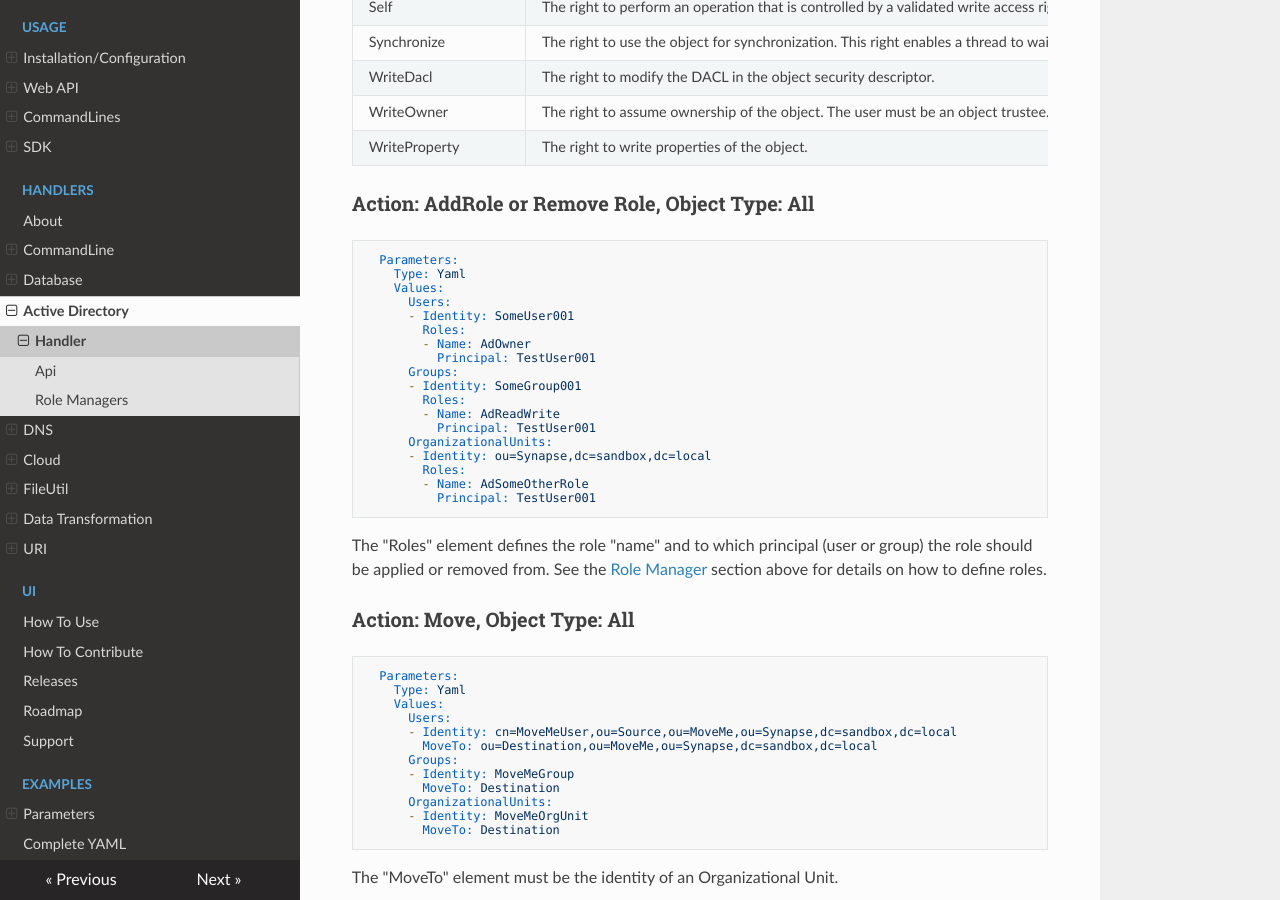
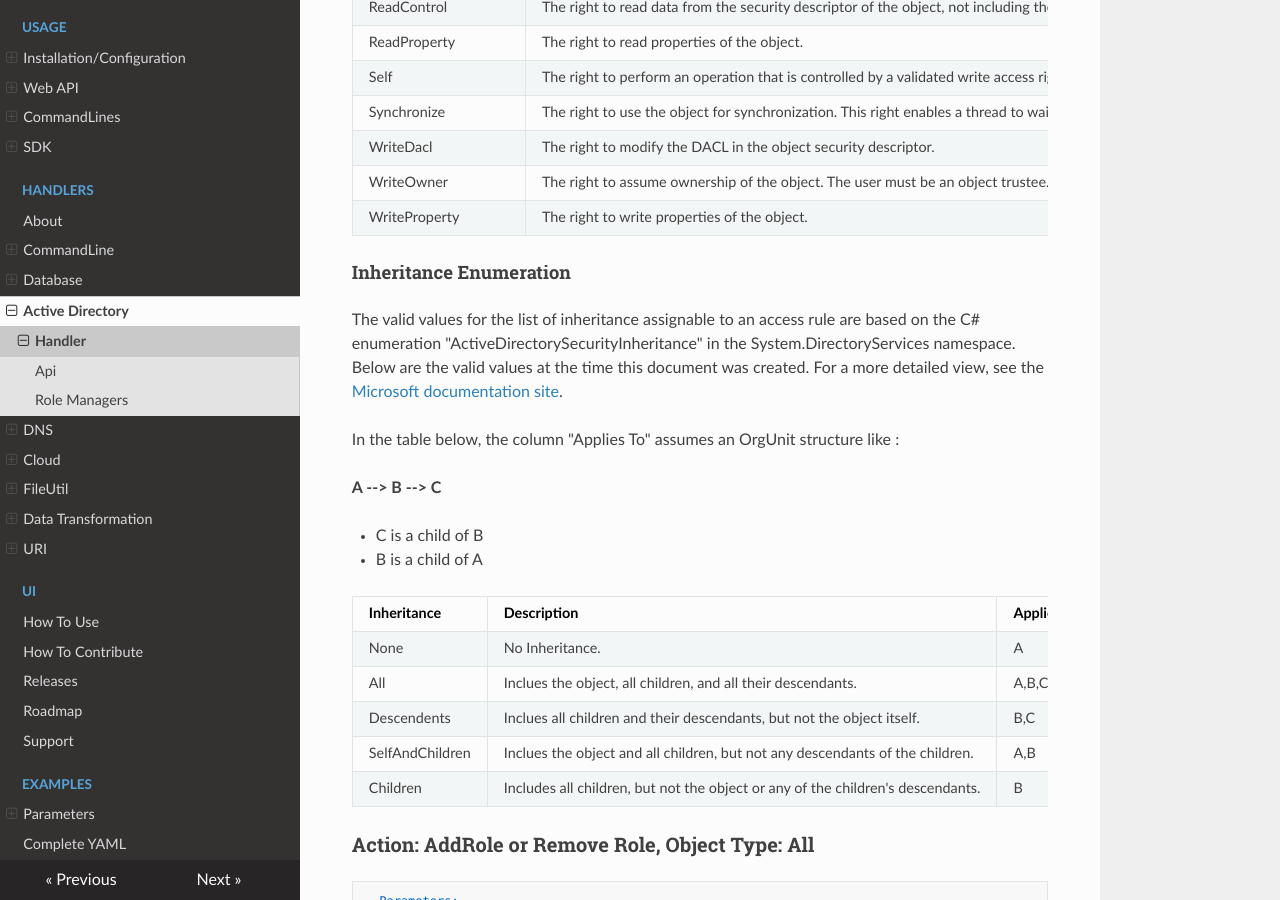
Before and after one commit to SynapseProject/synapse.docs, an MkDocs documentation site: the page built from docs/handlers/ad/handler.md, in a window 1280 px wide and 900 px high, scrolled down 11303 px. Built offline with MkDocs 1.6.1, drawn with Linux system fonts in a browser that asks for light colours; nearby versions of some CDN libraries; old or Windows-style settings are respelled for this version of MkDocs; some of the changed text lies outside the part shown.

Commit message:
Updated to add AccessRule Inheritance.

```diff
--- a/docs/handlers/ad/handler.md
+++ b/docs/handlers/ad/handler.md
@@ -367,24 +367,29 @@ Values under the "Properties" section are dynamic.  Any "attribute" that ActiveD
         - Identity: TestUser001
           Type: Allow
           Rights: Self,GenericRead
+          Inheritance: None
         - Identity: TestUser001
           Type: Deny
           Rights: ListChildren
+          Inheritance: All
       Groups:
       - Identity: SomeGroup001
         AccessRules:
         - Identity: TestUser001
           Type: Allow
           Rights: Self,GenericRead
+          Inheritance: Descendents
         - Identity: TestUser001
           Type: Deny
           Rights: ListChildren
+          Inheritance: SelfAndChildren
       OrganizationalUnits:
       - Identity: SomeOrgUnit001
         AccessRules:
         - Identity: TestUser001
           Type: Allow
           Rights: Self,GenericRead
+          Inheritance: Children
         - Identity: TestUser001
           Type: Deny
           Rights: ListChildren
@@ -417,6 +422,26 @@ The valid values for the list of rights assignable in an access rule are based o
 |WriteDacl|The right to modify the DACL in the object security descriptor.
 |WriteOwner|The right to assume ownership of the object. The user must be an object trustee. The user cannot transfer the ownership to other users.
 |WriteProperty|The right to write properties of the object.
+
+#### Inheritance Enumeration
+
+The valid values for the list of inheritance assignable to an access rule are based on the C# enumeration "ActiveDirectorySecurityInheritance" in the System.DirectoryServices namespace.  Below are the valid values at the time this document was created.  For a more detailed view, see the [Microsoft documentation site](https://msdn.microsoft.com/en-us/library/system.directoryservices.activedirectorysecurityinheritance(v=vs.110).aspx).
+
+In the table below, the column "Applies To" assumes an OrgUnit structure like :
+
+**A --> B --> C**
+
+- C is a child of B
+- B is a child of A
+
+
+|Inheritance|Description|Applies To
+|-----------|-----------|----------
+|None|No Inheritance.|A
+|All|Inclues the object, all children, and all their descendants.|A,B,C
+|Descendents|Inclues all children and their descendants, but not the object itself.|B,C
+|SelfAndChildren|Inclues the object and all children, but not any descendants of the children.|A,B
+|Children|Includes all children, but not the object or any of the children's descendants.|B
 
 ### Action: AddRole or Remove Role, Object Type: All
 
```
